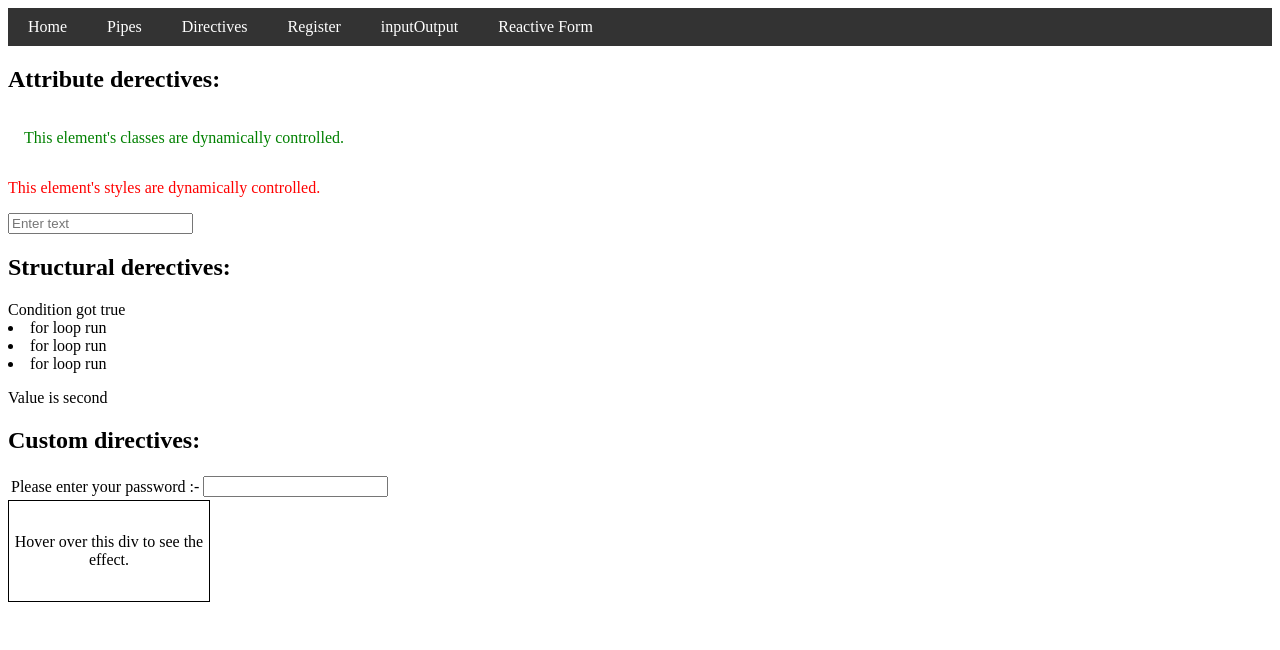
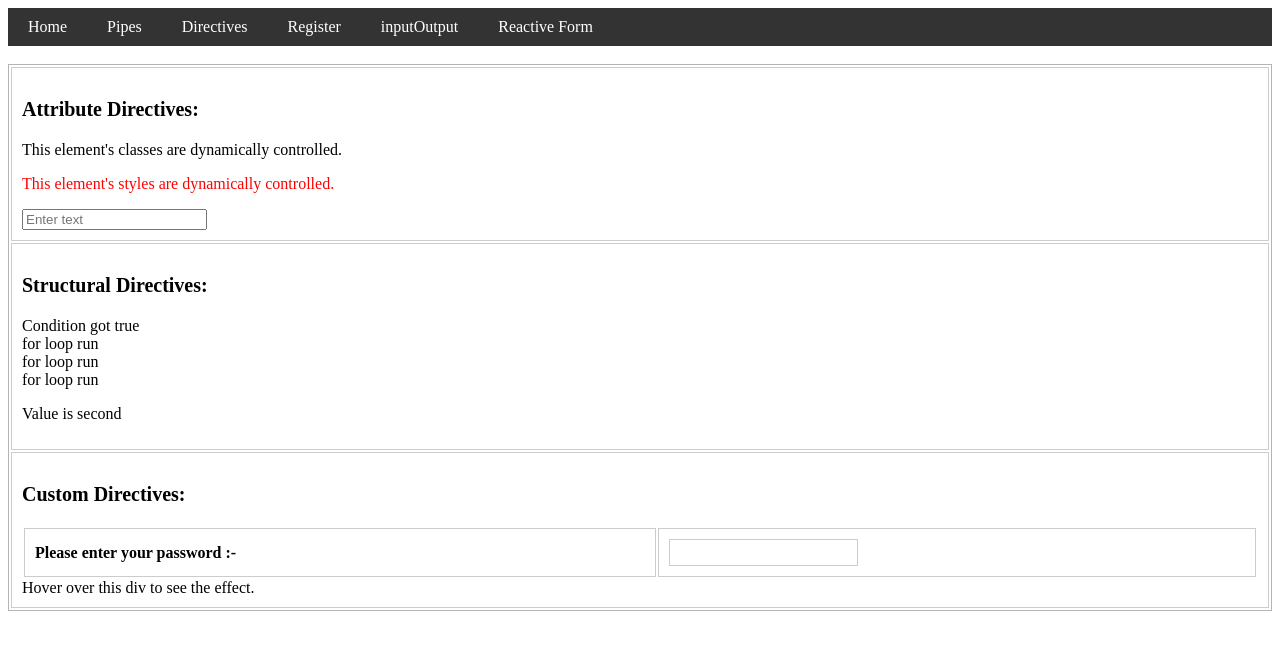
Before and after one commit to bhargav-kalsariya/AngularText, an Angular app: page /directive in a window 1280 px wide. Shown: the top 650 px of the page. Built offline with nearby package versions, Linux system fonts and the light colour scheme.

Commit message:
refactor scss file to design all pages

```diff
--- a/src/app/app.component.html
+++ b/src/app/app.component.html
@@ -1,4 +1,4 @@
-<ul>
+<ul class="nav-list">
   <li><a routerLink="/">Home</a></li>
   <li><a routerLink="/pipe">Pipes</a></li>
   <li><a routerLink="/directive">Directives</a></li>
--- a/src/app/app.component.scss
+++ b/src/app/app.component.scss
@@ -1,36 +1,59 @@
-/* Component SCSS file, e.g., pipes.component.scss */
 * {
   margin: 0;
   padding: 0;
   box-sizing: border-box;
 }
 
-ul {
+.nav-list {
   list-style: none;
   padding: 0;
   display: flex;
   background-color: #333;
+  margin: 0;
 
   li {
     margin: 0;
-    padding: 0;
-  }
-}
 
-li {
-  a {
-    display: block;
-    padding: 10px 20px;
-    text-decoration: none;
-    color: #fff;
+    a {
+      color: white;
+      text-decoration: none;
+      padding: 10px 20px;
+      display: block;
+      position: relative;
 
-    &:hover {
-      background-color: #555;
+      &::before,
+      &::after {
+        content: "";
+        position: absolute;
+        width: 0;
+        height: 3px;
+        background: rgb(255, 51, 0);
+        transition: ease 0.5s;
+      }
+
+      &::before {
+        left: 0;
+        bottom: 0;
+      }
+
+      &::after {
+        right: 0;
+        bottom: 0;
+      }
+
+      &:hover {
+        &::before {
+          width: 100%;
+        }
+
+        &::after {
+          width: 100%;
+        }
+      }
     }
   }
 }
 
 router-outlet {
-  /* Styles for the router outlet, if needed */
-  margin-top: 20px;
+  padding: 20px;
 }
--- a/src/app/directive/directive.component.html
+++ b/src/app/directive/directive.component.html
@@ -1,7 +1,8 @@
-<!-- Attribute derectives -->
-
-<h2>Attribute derectives:</h2>
-
+<table class="directive-container">
+  <tr>
+    <td>
+      <!-- Attribute Directives -->
+      <h2 class="directive-title">Attribute Directives:</h2>
       <div [ngClass]="{ active: isActive, highlight: isHighlighted }">
         This element's classes are dynamically controlled.
       </div>
@@ -10,11 +11,12 @@
       </p>
       <input [(ngModel)]="data" placeholder="Enter text" />
       {{ data }}
-
-<!-- structural derectives -->
-
-<h2>Structural derectives:</h2>
-
+    </td>
+  </tr>
+  <tr>
+    <td>
+      <!-- Structural Directives -->
+      <h2 class="directive-title">Structural Directives:</h2>
       <div *ngIf="isActive">Condition got true</div>
       <li *ngFor="let item of items">for loop run</li>
       <div [ngSwitch]="value">
@@ -22,18 +24,23 @@
         <p *ngSwitchCase="'B'">Value is second</p>
         <p *ngSwitchDefault>Value is something else</p>
       </div>
-
-<!-- custom derectives -->
-
-<h2>Custom directives:</h2>
-<table>
+    </td>
+  </tr>
   <tr>
     <td>
-      <label>Please enter your password :-</label>
+      <!-- Custom Directives -->
+      <h2 class="directive-title">Custom Directives:</h2>
+      <table class="directive-table">
+        <tr>
+          <td>
+            <label class="directive-label">Please enter your password :-</label>
           </td>
           <td>
-      <input type="text" appInBuild />
+            <input class="directive-input" type="text" appInBuild />
           </td>
         </tr>
       </table>
-<div appInBuild class="box">Hover over this div to see the effect.</div>
+      <div class="directive-box" appInBuild>Hover over this div to see the effect.</div>
+    </td>
+  </tr>
+</table>
--- a/src/app/directive/directive.component.scss
+++ b/src/app/directive/directive.component.scss
@@ -1,12 +1,86 @@
-.active {
-  padding: 1rem;
-  color: green;
+/* Table container */
+.directive-container {
+  width: 100%;
+  border: 1px solid rgba(0, 0, 0, 0.295);
+
+  /* Rows and cells */
+  tr {
+    border: 1px solid #ccc;
+  }
+
+  td {
+    padding: 10px;
+    border: 1px solid #ccc;
+
+    /* Attribute Directives section */
+    .directive-title {
+      font-size: 20px;
+      margin: 20px 0;
+    }
+
+    .directive-container {
+      &.active {
+        background-color: lightgreen;
+      }
+
+      &.highlight {
+        border: 2px solid orange;
+      }
+    }
+
+    .directive-input {
+      border: 1px solid #ccc;
+      padding: 5px;
+    }
+
+    /* Structural Directives section */
+    .directive-title {
+      font-size: 20px;
+      margin: 20px 0;
+    }
+
+    .directive-container {
+      &.ng-trigger {
+        display: block;
+      }
+    }
+
+    li {
+      list-style: none;
+    }
+
+    [ngSwitch] {
+      p *ngSwitchCase {
+        font-weight: bold;
+      }
+    }
+
+    /* Custom Directives section */
+    .directive-title {
+      font-size: 20px;
+      margin: 20px 0;
+    }
+
+    .directive-table {
+      width: 100%;
+    }
+
+    .directive-label {
+      font-weight: bold;
+    }
+
+    .directive-input[appInBuild] {
+      border: 1px solid #ccc;
+      padding: 5px;
+    }
+
+    .directive-box[appInBuild] {
+      transition: background-color 0.3s;
+      cursor: pointer;
+
+      &:hover {
+        background-color: lightblue;
+      }
+    }
+  }
 }
-.box {
-  width: 200px;
-  height: 100px;
-  border: 1px solid black;
-  display: flex;
-  align-items: center;
-  text-align: center;
-}
--- a/src/app/home/home.component.html
+++ b/src/app/home/home.component.html
@@ -1,3 +1,4 @@
+<div class="container">
     <h1>This is home page</h1>
     <h2>Now you are going to get <i>Array of Object</i> by BehaviourSubject :- <br><br><br>
         <span>data is null untill you click on
@@ -23,3 +24,4 @@
             {{ post.title }}
         </li>
     </ul>
+</div>
--- a/src/app/home/home.component.scss
+++ b/src/app/home/home.component.scss
@@ -1,26 +1,98 @@
-/* styles.scss (or any other SCSS file) */
+// General styles
+body {
+    font-family: Arial, sans-serif;
+    background-color: #f2f2f2;
+    margin: 0;
+    padding: 0;
+}
+
+.container {
+    max-width: 100%;
+    margin: 0 auto;
+    padding: 20px;
+    background-color: #fff;
+    box-shadow: 0 0 10px rgba(0, 0, 0, 0.1);
+    border-radius: 5px;
+    border: 1px solid rgba(0, 0, 0, 0.295);
+}
+
+h1 {
+    font-size: 28px;
+    margin: 10px 0;
+    color: #007bff;
+    /* Blue color for h1 */
+}
+
+h2 {
+    font-size: 24px;
+    margin: 20px 0;
+}
+
+button {
+    background-color: #007bff;
+    color: #fff;
+    border: none;
+    padding: 10px 20px;
+    cursor: pointer;
+    border-radius: 5px;
+    margin-bottom: 10px;
+    transition: background-color 0.3s;
+}
+
+button:hover {
+    background-color: #0056b3;
+}
 
 table {
     width: 100%;
     border-collapse: collapse;
-    margin-bottom: 20px;
+    margin-top: 20px;
+    border: 1px solid #ccc;
+}
 
-    th,
-    td {
-        border: 1px solid #ccc;
-        padding: 8px;
-        text-align: left;
+th {
+    background-color: #007bff;
+    color: #fff;
+    font-weight: bold;
+    padding: 10px;
+    text-align: left;
+}
+
+td {
+    padding: 10px;
+    border: 1px solid #ccc;
+}
+
+ul {
+    list-style-type: none;
+    padding: 0;
+}
+
+li {
+    margin: 10px 0;
+}
+
+// Styles for the data that appears after clicking the button
+.post-data {
+    display: none;
+}
+
+// Styles for the posts from the API
+ul.posts {
+    margin-top: 20px;
+}
+
+// Media query for responsiveness (adjust as needed)
+@media (max-width: 768px) {
+    .container {
+        padding: 10px;
     }
 
-    th {
-        background-color: #f0f0f0;
+    h1 {
+        font-size: 24px;
     }
 
-    tr:nth-child(even) {
-        background-color: #f2f2f2;
-    }
-
-    tr:hover {
-        background-color: #e0e0e0;
+    h2 {
+        font-size: 20px;
     }
 }
--- a/src/app/pipe/pipe.component.html
+++ b/src/app/pipe/pipe.component.html
@@ -1,3 +1,4 @@
+<div class="container">
   <!-- in-built Pipes -->
 
   <h2>Built-in Pipes:</h2>
@@ -23,3 +24,4 @@
       </li>
     </ul>
   </div>
+</div>
--- a/src/app/pipe/pipe.component.scss
+++ b/src/app/pipe/pipe.component.scss
@@ -1,59 +1,69 @@
+// General styles
+body {
+    font-family: Arial, sans-serif;
+    background-color: #f2f2f2;
+    margin: 0;
+    padding: 0;
+    box-sizing: border-box;
+}
+
 .container {
-    display: flex;
-    flex-direction: column;
-    align-items: center;
-    margin: 20px;
-    font-family: Arial, sans-serif;
+    max-width: 100%;
+    margin: 0 auto;
+    padding: 20px;
+    background-color: #fff;
+    box-shadow: 0 0 10px rgba(0, 0, 0, 0.1);
+    border-radius: 5px;
+    border: 1px solid rgba(0, 0, 0, 0.295);
+}
 
-    h1 {
-        color: #333;
+h2 {
     font-size: 24px;
-        margin-bottom: 20px;
+    margin: 20px 0;
+}
+
+p {
+    font-size: 16px;
+    margin: 10px 0;
 }
 
 input {
+    width: 97%;
     padding: 10px;
-        font-size: 16px;
-        border: 2px solid #ccc;
-        border-radius: 4px;
-        margin-bottom: 20px;
-        width: 100%;
+    border: 1px solid #ccc;
+    border-radius: 5px;
+    margin: 10px 0;
 }
 
 ul {
-        list-style: none;
+    list-style-type: none;
     padding: 0;
-        margin: 0;
+}
 
 li {
-            background-color: #f7f7f7;
-            border: 1px solid #ddd;
-            border-radius: 4px;
+    margin: 10px 0;
+    border: 1px solid #ccc;
     padding: 10px;
-            margin-bottom: 10px;
+    border-radius: 5px;
+    background-color: #fff;
+    box-shadow: 0 0 5px rgba(0, 0, 0, 0.1);
+}
 
-            &:hover {
-                background-color: #e0e0e0;
+// Media query for responsiveness (adjust as needed)
+@media (max-width: 768px) {
+    .container {
+        padding: 10px;
     }
-        }
+
+    h2 {
+        font-size: 20px;
     }
 
     p {
-        color: #888;
-        margin-top: 20px;
+        font-size: 14px;
+    }
+
+    input {
+        padding: 8px;
     }
 }
-
-.active {
-    padding: 1rem;
-    color: green;
-}
-
-.box {
-    width: 200px;
-    height: 100px;
-    border: 1px solid black;
-    display: flex;
-    align-items: center;
-    text-align: center;
-}
```
Lines whose indentation alone changed are shown as unchanged.
